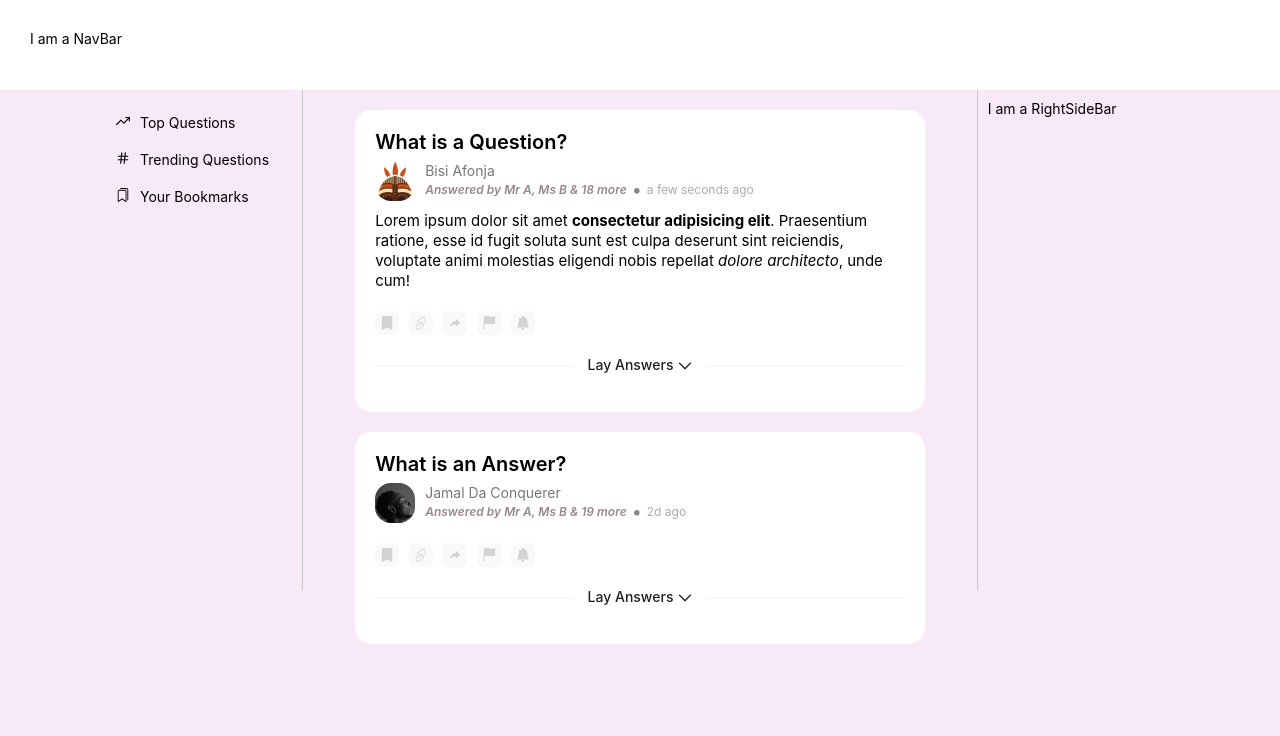
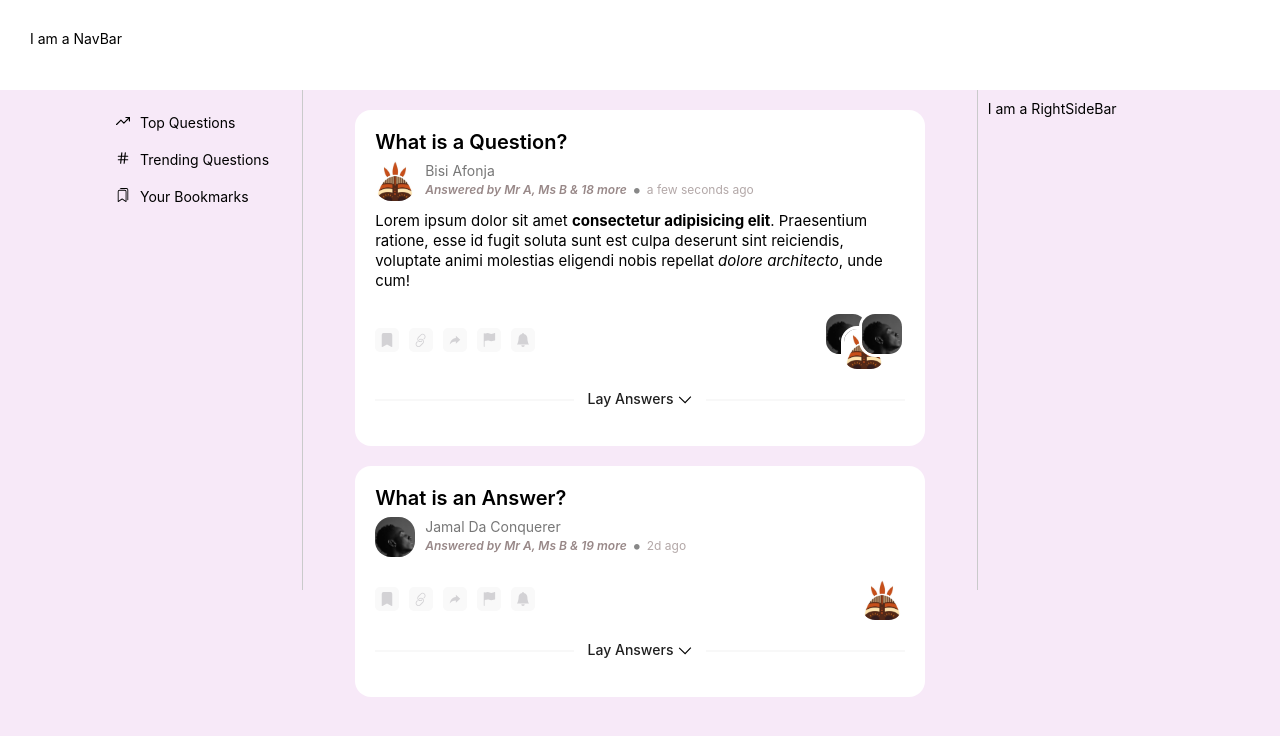
Before and after one commit to whoismuktar/lay-app, a React (Create React App) app: page / in a window 1280 px wide. Shown: the top 736 px of the page. Built offline with nearby package versions, Linux system fonts and the light colour scheme.

Commit message:
feed progress

```diff
--- a/src/Assets/styles/feed.scss
+++ b/src/Assets/styles/feed.scss
@@ -35,8 +35,13 @@
   &__answered_date {
     color: #b3a8a8;
   }
+  &__footer {
+    display: flex;
+    align-items: center;
+    margin-top: 20px;
+    justify-content: space-between;
+  }
   &__icons {
-    margin-top: 20px;
     .feed__icon {
       cursor: pointer;
       color: #d3d2d5;
--- a/src/Pages/Home/index.js
+++ b/src/Pages/Home/index.js
@@ -27,6 +27,28 @@ const mainFeed = [
           username: "dexter",
           firstName: "Jamal",
           lastName: "Da Conquerer",
+          profileImage: require("../../Assets/images/conquerer.jpeg"),
+        },
+      },
+      {
+        comment: {
+          title: "I really dont know",
+        },
+        user: {
+          username: "princess",
+          firstName: "Castle",
+          lastName: "Bearer",
+          profileImage: null,
+        },
+      },
+      {
+        comment: {
+          title: "I dont know",
+        },
+        user: {
+          username: "mario",
+          firstName: "Mr",
+          lastName: "Warner",
           profileImage: require("../../Assets/images/conquerer.jpeg"),
         },
       },
--- a/src/components/Feed.js
+++ b/src/components/Feed.js
@@ -8,15 +8,19 @@ import {TfiLink} from "react-icons/tfi"
 import {IoMdShareAlt} from "react-icons/io"
 import "../Assets/styles/feed.scss";
 import UserCard from "./UserCard";
+import UserCardGroup from "./UserCardGroup";
 
 function Feed({feed, i}) {
+  const answers = feed.answers
+  const userGroup = answers.map(ans => ans.user)
+
   return (
     <div key={i} className="app-card feed feed-card">
       <div className="feed__title">{feed.title}</div>
 
       <div className="feed__top">
         <div className="feed__asked_by_avatar">
-          <UserCard user={feed.askedBy} />
+          <UserCard user={feed.askedBy} preview />
         </div>
 
         <div className="feed__details">
@@ -48,6 +52,7 @@ function Feed({feed, i}) {
         </div>
       )}
 
+      <div className="feed__footer">
         <div className="feed__icons">
           <Tooltip title="Bookmark">
             <BsFillBookmarkFill className="feed__icon" />
@@ -66,6 +71,10 @@ function Feed({feed, i}) {
           </Tooltip>
         </div>
 
+        <UserCardGroup users={userGroup} />
+      </div>
+
+
       <div className="feed__answers">
         <Divider orientation="center" plain className="qa-divider">
           <div className="inner">
```
Lines whose indentation alone changed are shown as unchanged.
